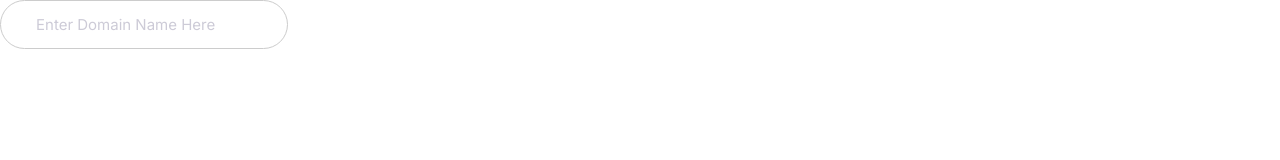
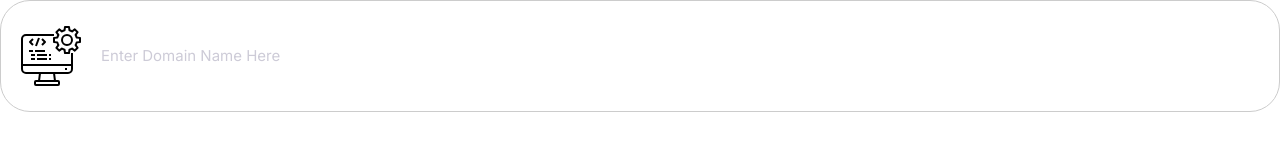
Before and after one commit to Kaygee105/Moshified, a plain HTML site: page index.html in a window 1280 px wide. Drawn offline with Linux system fonts and the light colour scheme.

Commit message:
define rule for input group

```diff
--- a/CSS/style.css
+++ b/CSS/style.css
@@ -4,6 +4,8 @@
   --color-accent: #aff0dc;
   --color-heading: #b6a8e9;
   --color-body: #b8c9dd;
+  --color-border: #ccc;
+  --border-radius: 30px;
 }
 *,
 *::after,
@@ -193,12 +195,25 @@ a {
 }
 /* INPUT */
 .input {
-  border-radius: 30px;
-  border: 1px solid #ccc;
+  border-radius: var(--border-radius);
+  border: 1px solid var(--color-border);
   color: var(--color-heading);
-  font-size: 2rem;
+  font-size: 5rem;
   outline: 0;
-  padding: 1.5rem 3.5rem;
+  padding: 1.5rem 1rem;
+  flex-grow: 1;
+}
+.input-group {
+  border: 1px solid var(--color-border);
+  border-radius: var(--border-radius);
+  display: flex;
+  padding: 1.5rem 1rem;
+}
+.input-group .input {
+  border: 0;
+}
+.btn {
+  margin: 4px;
 }
 ::placeholder {
   color: #cdcbd7;
--- a/index.html
+++ b/index.html
@@ -15,6 +15,13 @@
     <link rel="stylesheet" href="CSS/style.css" />
   </head>
   <body>
-    <input type="text" class="input" placeholder="Enter Domain Name Here" />
+    <div class="input-group">
+      <span class="icon-container">
+      </svg><svg class="icon ">
+        <use xlink:href="image/sprite.svg#computer"></use>
+      </svg>
+    </span>
+      <input type="text" class="input" placeholder="Enter Domain Name Here" />
+    </div>
   </body>
 </html>
```
Also changed, not shown: CSS/component/badge.html (added, +4 -0 lines), CSS/component/link.html (added, +1 -0 lines), component/input.html (added, +1 -0 lines).
